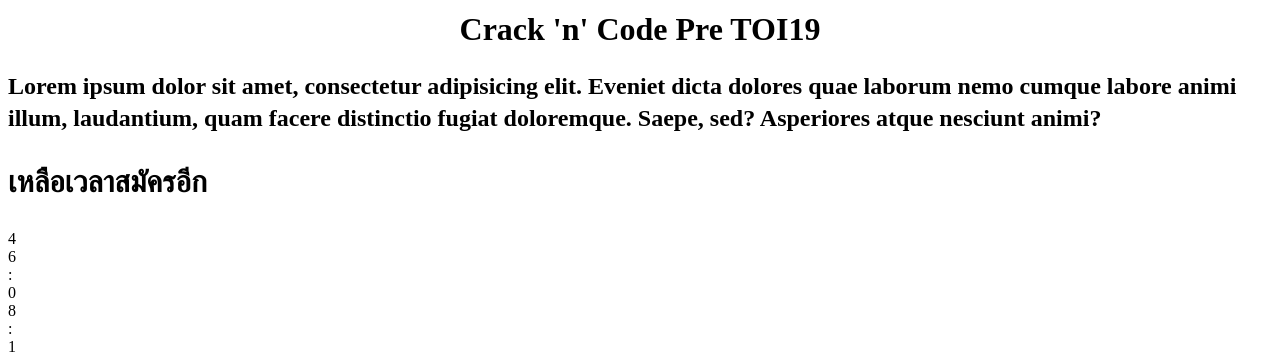
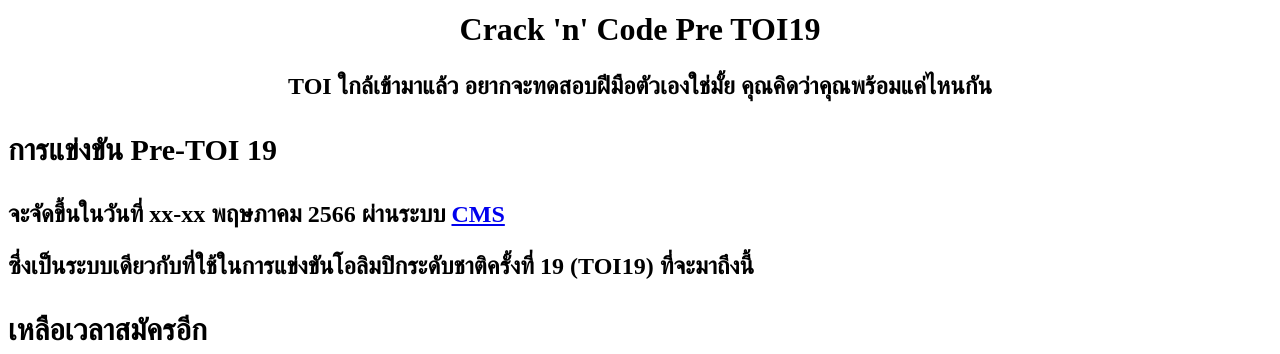
Before and after one commit to crackncode-th/pretoi19-site, a SvelteKit app: page / in a window 1280 px wide. Shown: the part 155-509 px from the top of the page. Built offline with nearby package versions, Linux system fonts and the light colour scheme; a web font is replaced by a local one.

Commit message:
feat: opening text:open_file_folder:

```diff
--- a/src/components/CountDown.svelte
+++ b/src/components/CountDown.svelte
@@ -21,7 +21,7 @@
 	setInterval(updateTime, 1000);
 </script>
 
-<div class="flex justify-center font-bold md:text-xl lg:text-5xl">
+<div class="flex justify-center font-bold md:text-3xl lg:text-5xl">
 	<div class="flex flex-row">
 		<TimeCard>
 			{Math.floor(day_list[0] / 10)}
--- a/src/routes/+page.svelte
+++ b/src/routes/+page.svelte
@@ -26,15 +26,22 @@
 	</CncText>
 
 	<CncText delay={0} clsx="mb-5" color="#F13830">
-		<h2>
-			Lorem ipsum dolor sit amet, consectetur adipisicing elit. Eveniet dicta dolores quae laborum
-			nemo cumque labore animi illum, laudantium, quam facere distinctio fugiat doloremque. Saepe,
-			sed? Asperiores atque nesciunt animi?
-		</h2>
+		<h2>TOI ใกล้เข้ามาแล้ว อยากจะทดสอบฝีมือตัวเองใช่มั้ย คุณคิดว่าคุณพร้อมแค่ไหนกัน</h2>
 	</CncText>
 
 	<FloatIn delay={200}>
-		<h3 class="topic">เหลือเวลาสมัครอีก</h3>
+		<h3 class="topic my-3">การแข่งขัน Pre-TOI 19</h3>
+		<h2>
+			จะจัดขึ้นในวันที่ xx-xx พฤษภาคม 2566 ผ่านระบบ
+			<span class="blue-link"><a href="https://cms-dev.github.io/">CMS</a></span>
+		</h2>
+		<h2>
+			ซึ่งเป็นระบบเดียวกับที่ใช้ในการแข่งขันโอลิมปิกระดับชาติครั้งที่ 19 (TOI19) ที่จะมาถึงนี้
+		</h2>
+	</FloatIn>
+
+	<FloatIn delay={200}>
+		<h3 class="topic mt-5">เหลือเวลาสมัครอีก</h3>
 		<CountDown />
 	</FloatIn>
 
```
